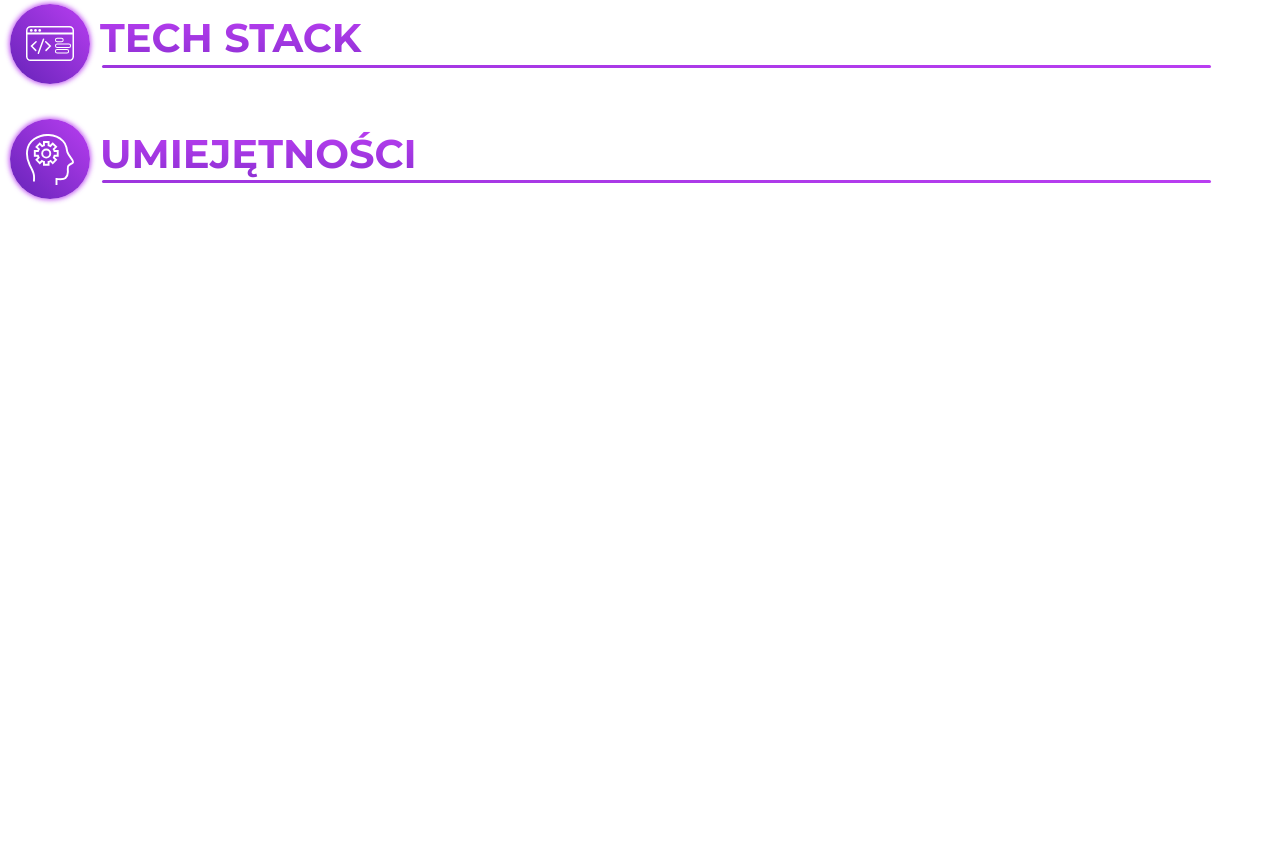
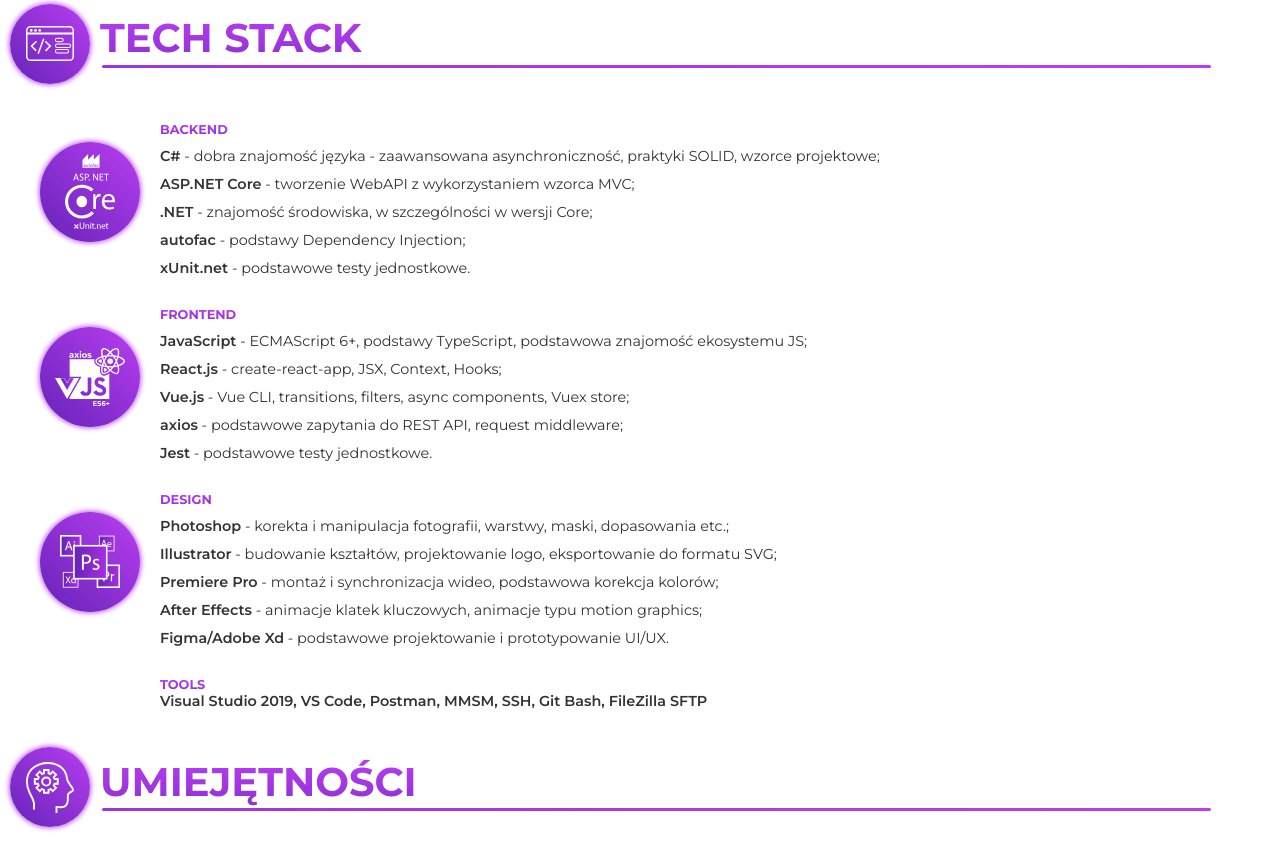
Before and after one commit to MiloszKowalski/personal-site, a React (Create React App) app: page /resume in a window 1280 px wide. Shown: the part 1540-2385 px from the top of the page. Before the commit the page ends 1757 px from the top, so only its background shows below. Built offline with nearby package versions, Linux system fonts and the light colour scheme.

Commit message:
Add tech-stack section content

```diff
--- a/src/views/Resume/Resume.scss
+++ b/src/views/Resume/Resume.scss
@@ -128,17 +128,28 @@
       top: -2px;
       right: -1px;
     }
+
+    #backend-icon {
+      width: 50%;
+    }
+
+    #frontend-icon {
+      width: 70%;
+    }
+  }
+
+  h1, h6 {
+    background: linear-gradient(180deg, var(--gradient-start), var(--gradient-end));
+    background-size: 300% 200%;
+    color: transparent;
+    -webkit-background-clip: text;
+    background-clip: text;
   }
 
   h1 {
     position: relative;
     margin-left: 20px;
     top: -6px;
-    background: linear-gradient(180deg, var(--gradient-start), var(--gradient-end));
-    background-size: 300% 200%;
-    color: transparent;
-    -webkit-background-clip: text;
-    background-clip: text;
 
     font-size: 1.75em;
 
@@ -229,6 +240,51 @@
     margin: 0 auto;
     transition: transform 0.25s;
   }
+
+  .tech-stack-item {
+    display: grid;
+    grid-template-columns: 1fr;
+    margin: 20px;
+
+    & .big-wrapper {
+      margin: 20px auto;
+      width: 40vw;
+      height: 40vw;
+    }
+
+    @media (min-width: 768px) {
+      grid-template-columns: 140px 1fr;
+    }
+
+    h6 {
+      margin: 0;
+      font-size: 0.8rem;
+    }
+
+    li {
+      color: #333;
+      font-size: 0.9rem;
+      margin: 10px 0;
+
+      b {
+        font-weight: 600;
+      }
+    }
+
+    &#tools-stack {
+      grid-template-columns: 1fr;
+      @media (min-width: 768px){
+        margin-left: 160px;
+      }
+
+      & #tools-span {
+        display: block;
+        font-weight: 600;
+        color: #333;
+        font-size: 0.9rem;
+      }
+    }
+  }
 }
 
 @keyframes arrow-right {
--- a/src/views/Resume/Resume.tsx
+++ b/src/views/Resume/Resume.tsx
@@ -12,6 +12,9 @@
 import TechStackIcon from './svg/TechStackIcon.svg';
 import SkillsIcon from './svg/SkillsIcon.svg';
 import FollowUPLogo from './svg/FollowUPLogo.svg';
+import BackendIcon from './svg/BackendIcon.svg';
+import FrontendIcon from './svg/FrontendIcon.svg';
+import DesignIcon from './svg/DesignIcon.svg';
 import { ReactComponent as ArrowIcon } from 'components/svg/icons/ArrowIcon.svg';
 import { ReactComponent as TimeLineEN } from './svg/TimeLineEN.svg';
 import { ReactComponent as TimeLinePL } from './svg/TimeLinePL.svg';
@@ -82,6 +85,57 @@
           </div>
           <h1>{ t('resume.techstack') }</h1>
         </header>
+        <ul className="tech-stack">
+          <li className="tech-stack-item">
+            <div className="resume-icon-wrapper big-wrapper">
+              <img id="backend-icon" src={ BackendIcon } alt="backend" />
+            </div>
+            <div className="tech-stack-description">
+              <h6>BACKEND</h6>
+              <ul>
+                <li><b>C#</b> - { t('resume.tech.backend.C#') }</li>
+                <li><b>ASP.NET Core</b> - { t('resume.tech.backend.ASPNET Core') }</li>
+                <li><b>.NET</b> - { t('resume.tech.backend.NET') }</li>
+                <li><b>autofac</b> - { t('resume.tech.backend.autofac') }</li>
+                <li><b>xUnit.net</b> - { t('resume.tech.backend.xUnitnet') }</li>
+              </ul>
+            </div>
+          </li>
+          <li className="tech-stack-item">
+            <div className="resume-icon-wrapper big-wrapper">
+              <img id="frontend-icon" src={ FrontendIcon } alt="frontend" />
+            </div>
+            <div className="tech-stack-description">
+              <h6>FRONTEND</h6>
+              <ul>
+                <li><b>JavaScript</b> - { t('resume.tech.frontend.JavaScript') }</li>
+                <li><b>React.js</b> - { t('resume.tech.frontend.Reactjs') }</li>
+                <li><b>Vue.js</b> - { t('resume.tech.frontend.Vuejs') }</li>
+                <li><b>axios</b> - { t('resume.tech.frontend.axios') }</li>
+                <li><b>Jest</b> - { t('resume.tech.frontend.Jest') }</li>
+              </ul>
+            </div>
+          </li>
+          <li className="tech-stack-item">
+            <div className="resume-icon-wrapper big-wrapper">
+              <img id="design-icon" src={ DesignIcon } alt="design" />
+            </div>
+            <div className="tech-stack-description">
+              <h6>DESIGN</h6>
+              <ul>
+                <li><b>Photoshop</b> - { t('resume.tech.design.Photoshop') }</li>
+                <li><b>Illustrator</b> - { t('resume.tech.design.Illustrator') }</li>
+                <li><b>Premiere Pro</b> - { t('resume.tech.design.PremierePro') }</li>
+                <li><b>After Effects</b> - { t('resume.tech.design.AfterEffects') }</li>
+                <li><b>Figma/Adobe Xd</b> - { t('resume.tech.design.figmaadobexd') }</li>
+              </ul>
+            </div>
+          </li>
+          <li id="tools-stack" className="tech-stack-item">
+            <h6>TOOLS</h6>
+            <span id="tools-span">Visual Studio 2019, VS Code, Postman, MMSM, SSH, Git Bash, FileZilla SFTP</span>
+          </li>
+        </ul>
       </section>
       <section className="resume-section">
         <header>
```
